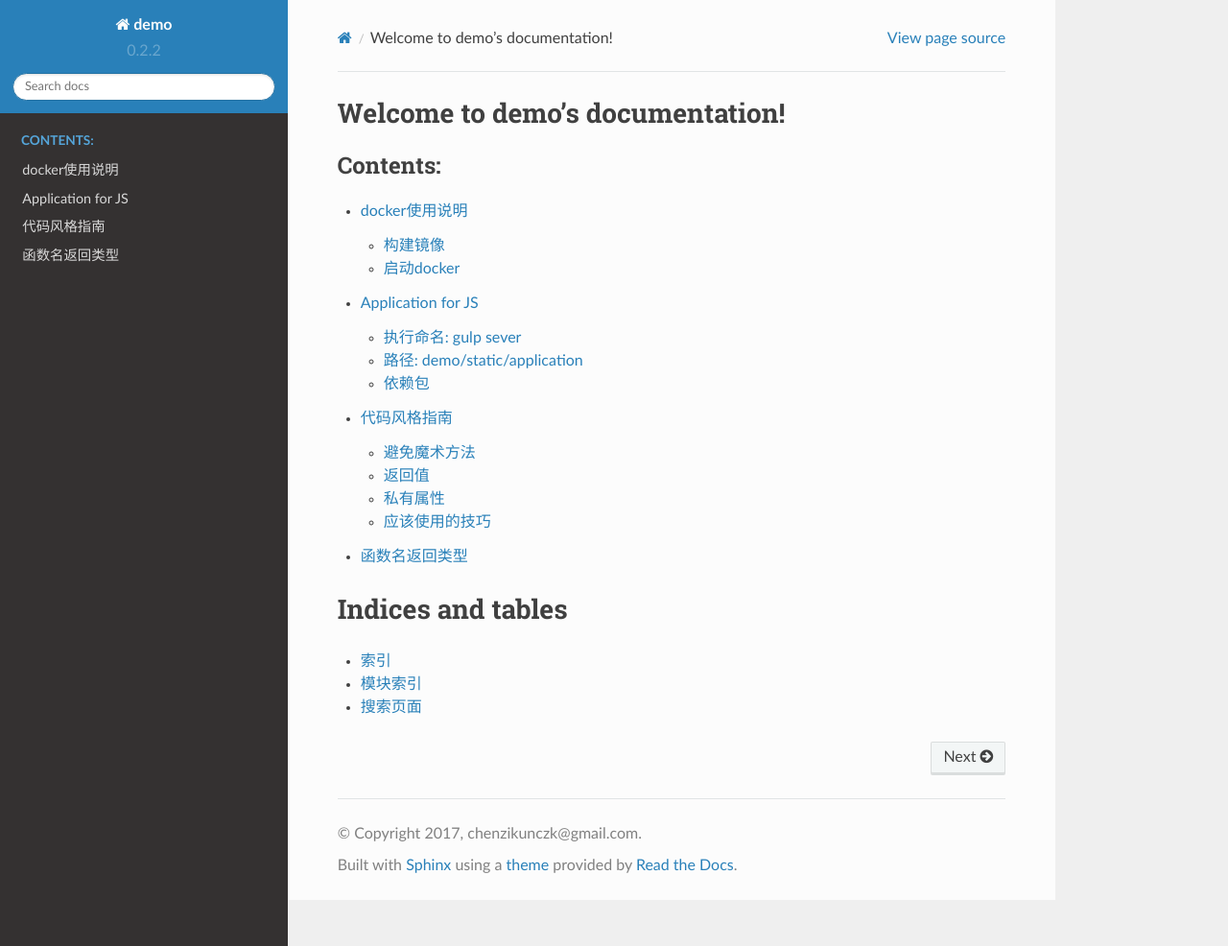
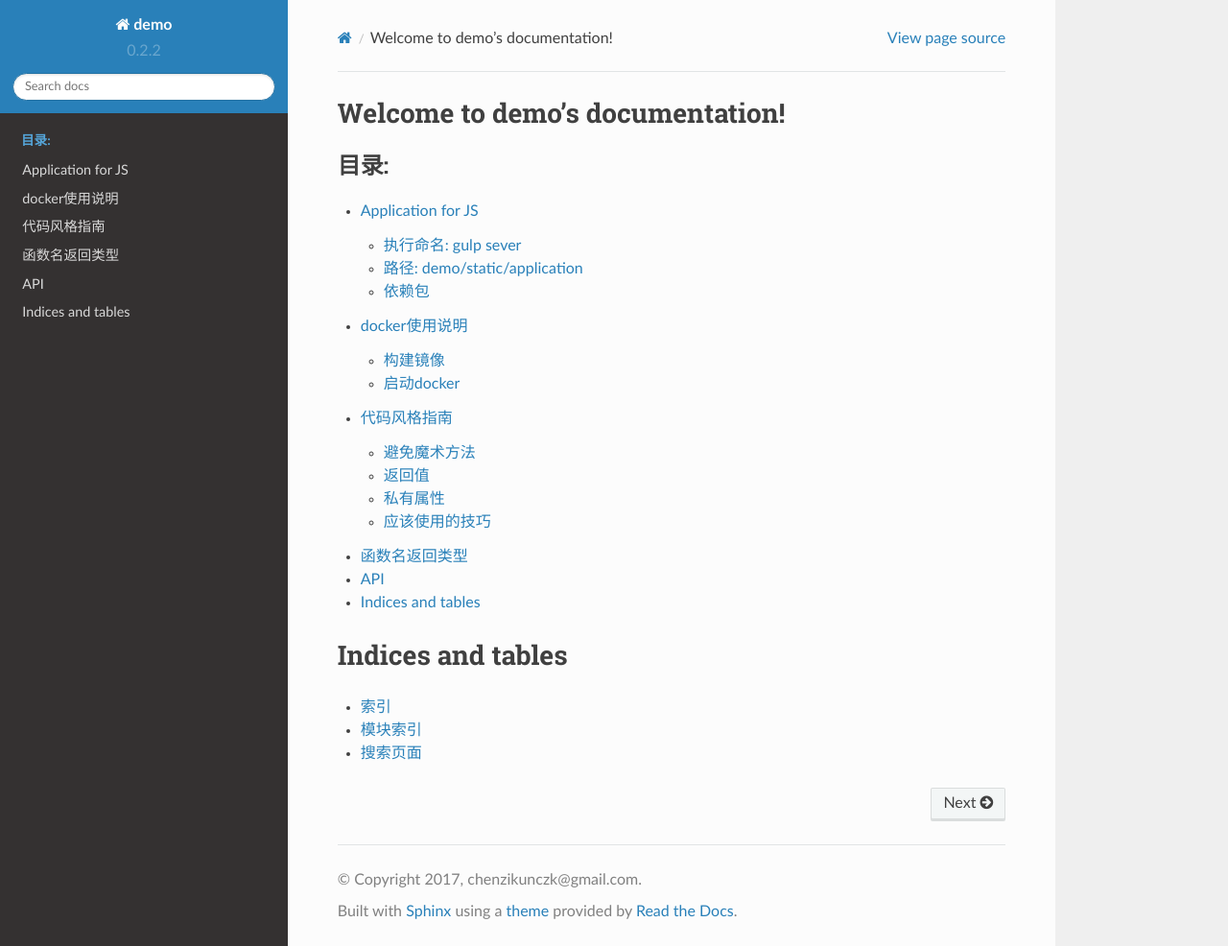
Before and after one commit to chenzikun/flask_best_practice, a Sphinx documentation site: the page built from docs/source/index.rst, in a window 1280 px wide and 986 px high. Shown: the whole window at 96% size. Built offline with Sphinx 7.4.7 and the Read the Docs theme 2.0.0, drawn with Linux system fonts in a browser that asks for light colours; formulas are drawn with MathJax 3.

Commit message:
增加api

```diff
--- /dev/null
+++ b/docs/source/api/index.rst
@@ -0,0 +1,14 @@
+API
+===
+
+.. automodule:: app.databases
+   :members:
+
+
+
+Indices and tables
+==================
+
+* :ref:`genindex`
+* :ref:`modindex`
+* :ref:`search`
--- a/docs/source/conf.py
+++ b/docs/source/conf.py
@@ -31,7 +31,8 @@
 # Add any Sphinx extension module names here, as strings. They can be
 # extensions coming with Sphinx (named 'sphinx.ext.*') or your custom
 # ones.
-extensions = ['sphinx.ext.autodoc',
+extensions = [
+    'sphinx.ext.autodoc',
     'sphinx.ext.doctest',
     'sphinx.ext.todo',
     'sphinx.ext.coverage',
@@ -190,3 +191,8 @@
 
 # A list of files that should not be packed into the epub file.
 epub_exclude_files = ['search.html']
+
+
+import os
+import sys
+sys.path.insert(0, os.path.abspath('../..'))
--- a/docs/source/index.rst
+++ b/docs/source/index.rst
@@ -1,19 +1,16 @@
-.. demo documentation master file, created by
-   sphinx-quickstart on Sat Jul  1 08:22:20 2017.
-   You can adapt this file completely to your liking, but it should at least
-   contain the root `toctree` directive.
-
 Welcome to demo's documentation!
 ================================
 
 .. toctree::
-   :maxdepth: 2
-   :caption: Contents:
+    :glob:
+    :maxdepth: 2
+    :caption: 目录:
 
-   docker
-   gulp
-   代码规范
-   函数名返回类型
+    gulp
+    docker
+    代码规范
+    函数名返回类型
+    api/*
 
 
 Indices and tables
```
